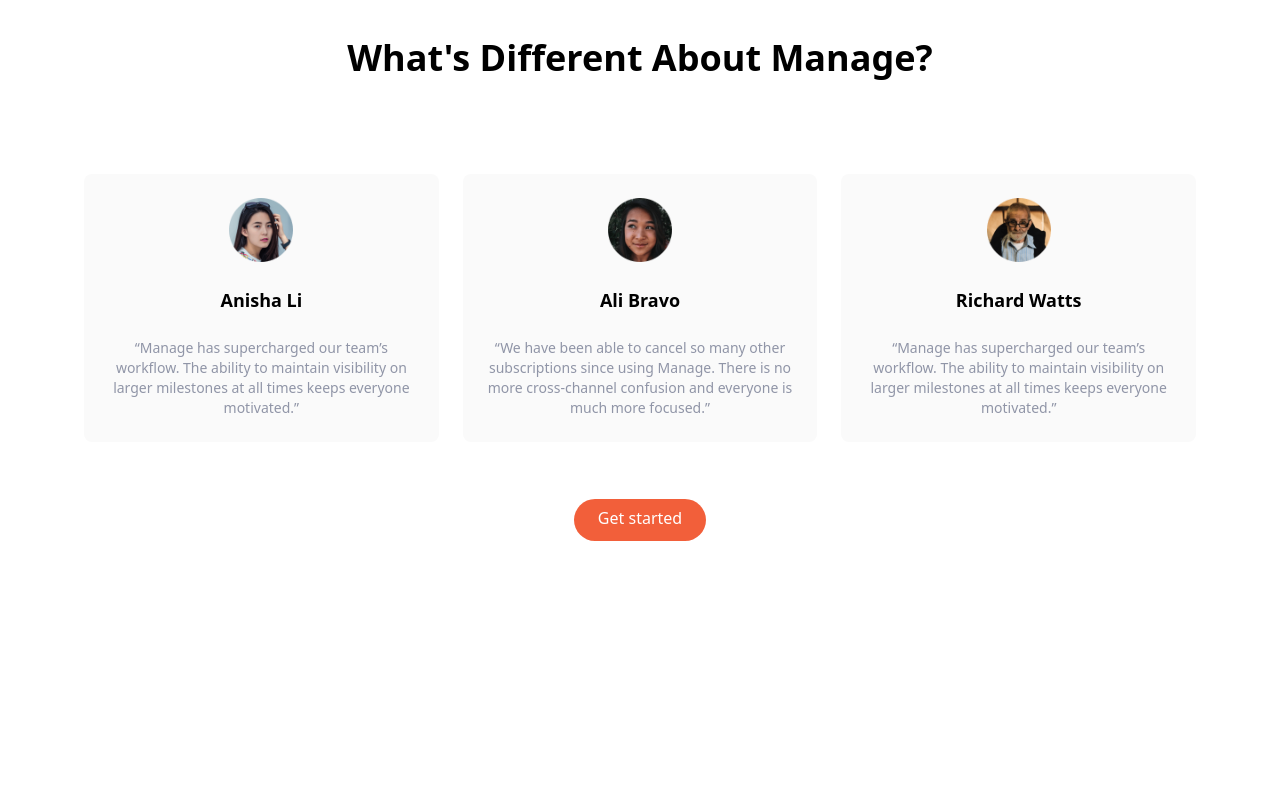
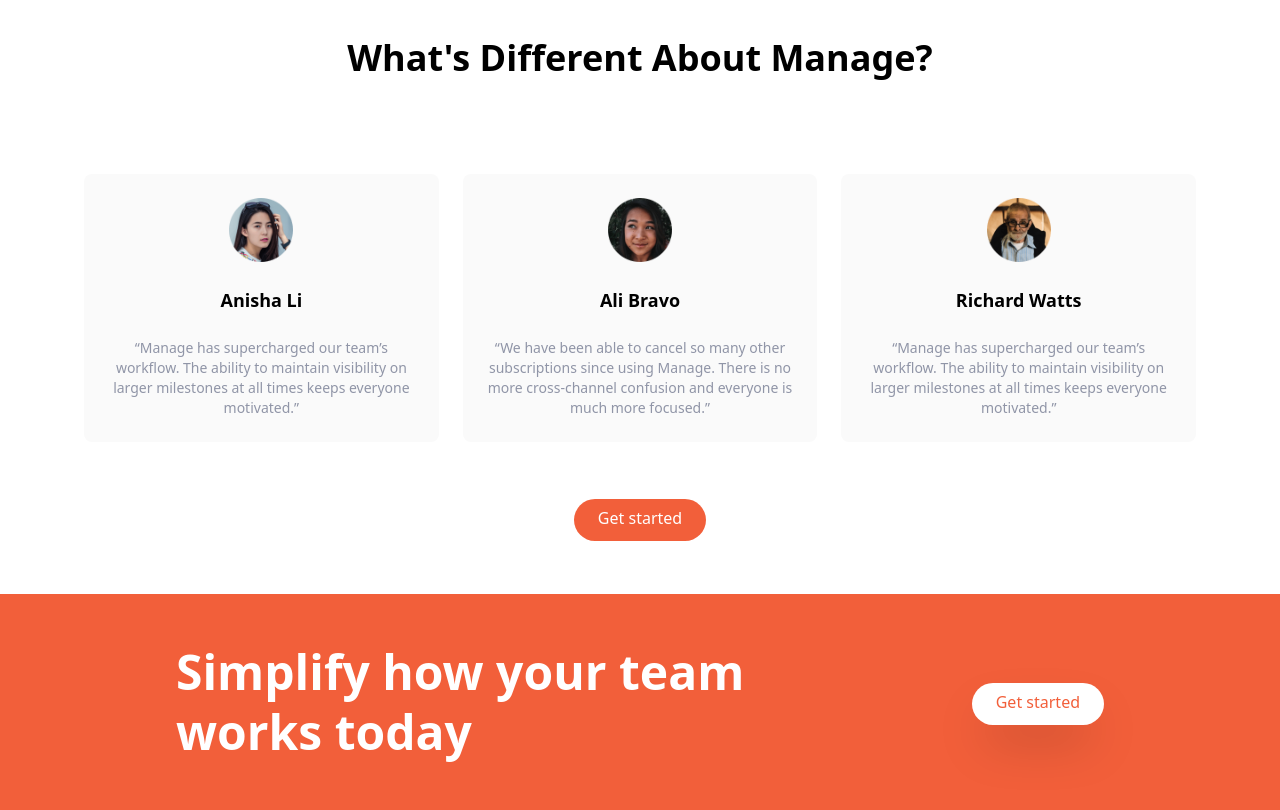
Before and after one commit to Clinton-dev/manage-landing-page-challange, a website: page index.html in a window 1280 px wide. Shown: the part 1230-2040 px from the top of the page. Before the commit the page ends 1824 px from the top, so only its background shows below. Drawn offline with Linux system fonts and the light colour scheme.

Commit message:
Add CTA section

```diff
--- a/index.html
+++ b/index.html
@@ -193,7 +193,6 @@
                 </div>
             </div>
 
-
             <!-- Get started btn -->
             <div class="my-16">
                 <a href="#"
@@ -202,6 +201,20 @@
             </div>
         </div>
     </section>
+    <!-- CTA -->
+    <section id="cta" class="bg-brightRed">
+        <div
+            class="container flex flex-col items-center justify-between px-6 py-24 mx-auto space-y-12 md:py-12 md:flex-row md:space-y-0">
+            <h2 class="text-5xl font-bold leading-tight text-center text-white md:tex-4xl md:max-w-xl md:text-left">
+                Simplify how your team works today
+            </h2>
+            <div>
+                <a href="#"
+                    class="p-3 px-6 pt-2 shadow-2xl text-brightRed bg-white rounded-full baseline hover:bg-gray-500 hover:text-white">Get
+                    started</a>
+            </div>
+        </div>
+    </section>
 </body>
 
 </html>
```
Also changed, not shown: css/main.css.
